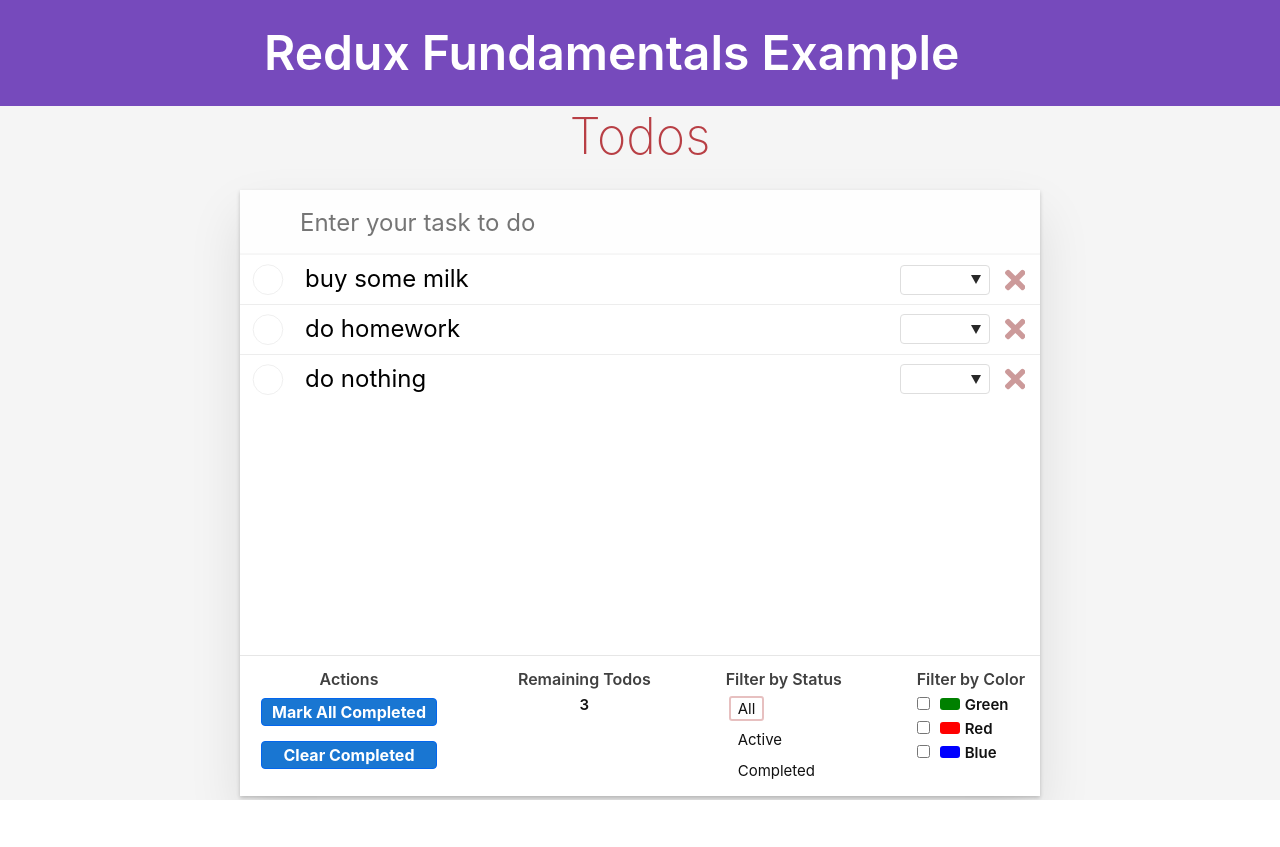
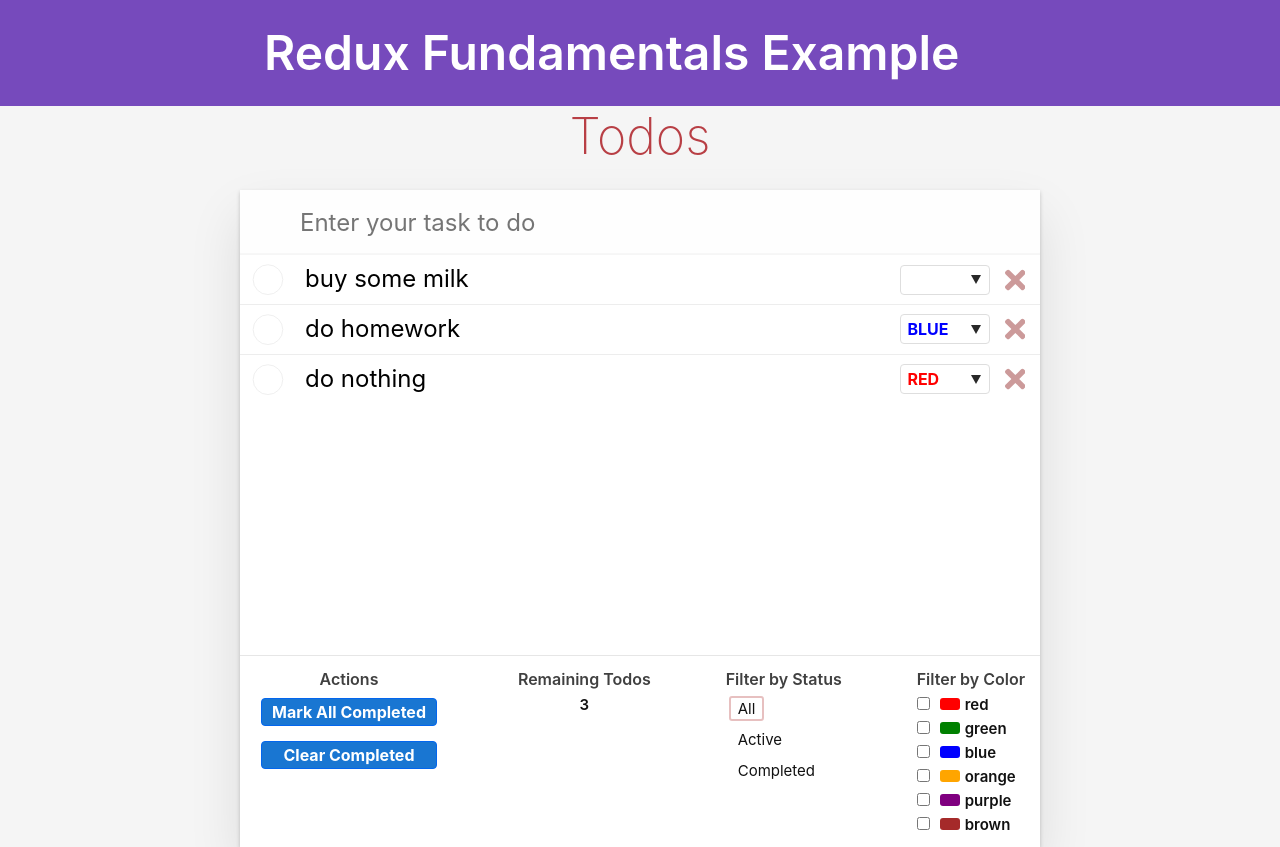
Before and after one commit to AlexKor-5/Redux_Practice, a React (Create React App) app: page / in a window 1280 px wide. Before the commit the page ends 800 px from the top, so only its background shows below. Built offline with nearby package versions, Linux system fonts and the light colour scheme.

Commit message:
to do is done

```diff
--- a/src/features/actions.js
+++ b/src/features/actions.js
@@ -41,4 +41,12 @@ export const clearInput = () => ({
 export const changeFilterStatus = (value) => ({
     type: constants.changeFilterStatus,
     payload: value
-})
+});
+export const addColorToFilter = (color) => ({
+    type: constants.addColorToFilter,
+    payload: color
+});
+export const removeColorInFilter = (color) => ({
+    type: constants.removeColorInFilter,
+    payload: color
+});
--- a/src/features/constants.js
+++ b/src/features/constants.js
@@ -7,5 +7,7 @@ export const constants = {
     deleteToDo: "todos/deleteTodo",
     addColor: "todos/addColor",
     clearCompleted: "todos/clearCompleted",
-    changeFilterStatus: "filters/changeFilterStatus"
+    changeFilterStatus: "filters/changeFilterStatus",
+    addColorToFilter: "filter/addColorToFilter",
+    removeColorInFilter: "filter/removeColorInFilter",
 };
--- a/src/features/data-colors.js
+++ b/src/features/data-colors.js
@@ -1,3 +1,4 @@
-export default function setOfColors() {
+function setOfColors() {
     return ["", "red", "green", "blue", "orange", "purple", "brown"];
 }
+export default setOfColors();
--- a/src/features/footer/Footer.js
+++ b/src/features/footer/Footer.js
@@ -1,7 +1,8 @@
 import React from 'react';
 import {useDispatch, useSelector} from "react-redux";
-import {markAllCompleted, clearCompleted} from "../actions";
+import {markAllCompleted, clearCompleted, addColorToFilter, removeColorInFilter} from "../actions";
 import useStatus from "../hooks/useStatus";
+import setOfColors from "../data-colors";
 
 const RemainingTodos = ({count}) => {
     return (
@@ -42,27 +43,39 @@ const StatusFilter = () => {
 
 
 const ColorFilters = ({color = "#000000"}) => {
+    const dispatch = useDispatch();
+    const colors = useSelector(state => state.filters.filterColors);
+
+    const addColor = (color, checked) => {
+        if (!checked)
+            dispatch(addColorToFilter(color));
+        if (checked)
+            dispatch(removeColorInFilter(color));
+    }
+
+    const displaySetOfColors = (set = [], colors = []) => {
+        return set.map((color, index) => {
+            if (color === "") return false;
+            const checked = colors.includes(color);
+            return (
+                <label key={index}>
+                    <input type="checkbox"
+                           name={color}
+                           checked={checked}
+                           onChange={() => addColor(color, checked)}
+                    />
+                    <span className="color-block" style={{backgroundColor: color}}>{""}</span>
+                    {color}
+                </label>
+            );
+        })
+    }
+
     return (
         <div className="filters colorFilters">
             <h5>Filter by Color</h5>
             <form className="colorSelection">
-                <label>
-                    <input type="checkbox" name="green"/>
-                    <span className="color-block" style={{backgroundColor: "green"}}>{""}</span>
-                    Green
-                </label>
-
-                <label>
-                    <input type="checkbox" name="green"/>
-                    <span className="color-block" style={{backgroundColor: "red"}}>{""}</span>
-                    Red
-                </label>
-
-                <label>
-                    <input type="checkbox" name="green"/>
-                    <span className="color-block" style={{backgroundColor: "blue"}}>{""}</span>
-                    Blue
-                </label>
+                {displaySetOfColors(setOfColors, colors)}
             </form>
         </div>
     )
--- a/src/features/initialState.js
+++ b/src/features/initialState.js
@@ -23,5 +23,5 @@ export let initialToDosState = [
 export let initialFiltersState = {
     filterStatus: "All",
     filterCountOfStatuses: ["All", "Active", "Completed"],
-    filterColors: ["", "red", "green", "blue", "orange", "purple", "brown"]
+    filterColors: []
 };
--- a/src/features/reducerSilces/filtersSlice.js
+++ b/src/features/reducerSilces/filtersSlice.js
@@ -7,6 +7,19 @@ export default function filtersReducer(state = initialFiltersState, action) {
             return {
                 ...state,
                 filterStatus: action.payload
+            };
+        case constants.addColorToFilter:
+            return {
+                ...state,
+                filterColors: [
+                    ...state.filterColors,
+                    action.payload
+                ]
+            };
+        case constants.removeColorInFilter:
+            return {
+                ...state,
+                filterColors: state.filterColors.filter(color => color !== action.payload)
             }
         default:
             return state
--- a/src/features/todos/TodoList.js
+++ b/src/features/todos/TodoList.js
@@ -4,40 +4,74 @@ import {useSelector} from 'react-redux';
 
 const selectTodos = state => state.todos;
 const selectFilterStatus = state => state.filters.filterStatus;
+const selectColors = state => state.filters.filterColors;
 
 const TodoList = () => {
     const todos = useSelector(selectTodos);
     const status = useSelector(selectFilterStatus);
+    const colors = useSelector(selectColors);
 
     const todo = (item) => <TodoListItem key={item.id} todo={item}/>;
 
-    const renderToDos = (status) => {
-        switch (status) {
-            case "All":
+    const renderToDos = (status, renderCallback = f => f) => {
+        if (status === "All") {
             return () => todos.map((item) => {
-                    return todo(item);
+                if (colors.length !== 0) {
+                    if (!colors.includes(item.color)) return false;
+                }
+                return renderCallback(item);
             });
-            case "Active":
+        } else if (status === "Active") {
             return () => todos.map((item) => {
                 if (item.completed) return false
-                    return todo(item);
+                if (colors.length !== 0) {
+                    if (!colors.includes(item.color)) return false;
+                }
+                return renderCallback(item);
             });
-            case "Completed":
+        } else if (status === "Completed") {
             return () => todos.map((item) => {
                 if (!item.completed) return false
-                    return todo(item);
+                if (colors.length !== 0) {
+                    if (!colors.includes(item.color)) return false;
+                }
+                return renderCallback(item);
             });
-            default:
+        } else {
             return () => todos.map((item) => {
-                    return todo(item);
+                if (colors.length !== 0) {
+                    if (!colors.includes(item.color)) return false;
+                }
+                return renderCallback(item);
             });
         }
     }
-
     return (
         <ul className="todo-list">
-            {renderToDos(status)()}
+            {renderToDos(status, todo)()}
         </ul>
     )
 }
 export default TodoList;
+
+
+// switch (status) {
+//     case "All":
+//         return () => todos.map((item) => {
+//             return todo(item);
+//         });
+//     case "Active":
+//         return () => todos.map((item) => {
+//             if (item.completed) return false
+//             return todo(item);
+//         });
+//     case "Completed":
+//         return () => todos.map((item) => {
+//             if (!item.completed) return false
+//             return todo(item);
+//         });
+//     default:
+//         return () => todos.map((item) => {
+//             return todo(item);
+//         });
+// }
--- a/src/features/todos/TodoListItem.js
+++ b/src/features/todos/TodoListItem.js
@@ -2,20 +2,29 @@ import React, {useState} from 'react';
 import {ReactComponent as TimesSolid} from './times-solid.svg';
 import {markCompleted, deleteToDo, addColor} from "../actions";
 import {useDispatch, useSelector} from "react-redux";
-// import setOfColors from "../data-colors";
+import setOfColors from "../data-colors";
 
 
 const TodoListItem = ({todo}) => {
     const dispatch = useDispatch();
     const {text, id} = todo;
     const completed = useSelector(state => state.todos.find(item => item.id === id).completed);
-    const colorNames = useSelector(state => state.filters.filterColors);
-    // const colorNames = setOfColors;
+    const colorNames = setOfColors;
     const [innerSelectColor, setInnerSelectColor] = useState("");
+    const colors = useSelector(state => state.filters.filterColors);
+
+    console.log(innerSelectColor);
 
     const colorSetter = (e) => {
         dispatch(addColor(id, e.target.value));
         setInnerSelectColor(e.target.value);
+    }
+
+    const displayColorOptions = (colors = []) => {
+        return colorNames.map((color, index) => {
+            return <option key={index}
+                           value={color}>{color.toUpperCase()}</option>
+        })
     }
 
     return (
@@ -32,11 +41,11 @@ const TodoListItem = ({todo}) => {
 
                 <div className="segment buttons">
                     <select className="colorPicker"
+                            value={todo.color}
                             onChange={colorSetter}
-                            style={{color: innerSelectColor}}
+                            style={{color: todo.color}}
                     >
-                        {colorNames.map((color, index) =>
-                            <option key={index} value={color}>{color.toUpperCase()}</option>)}
+                        {displayColorOptions(colors)}
                     </select>
 
                     <button className="destroy" onClick={() => dispatch(deleteToDo(id))}>
```
Lines whose indentation alone changed are shown as unchanged.
